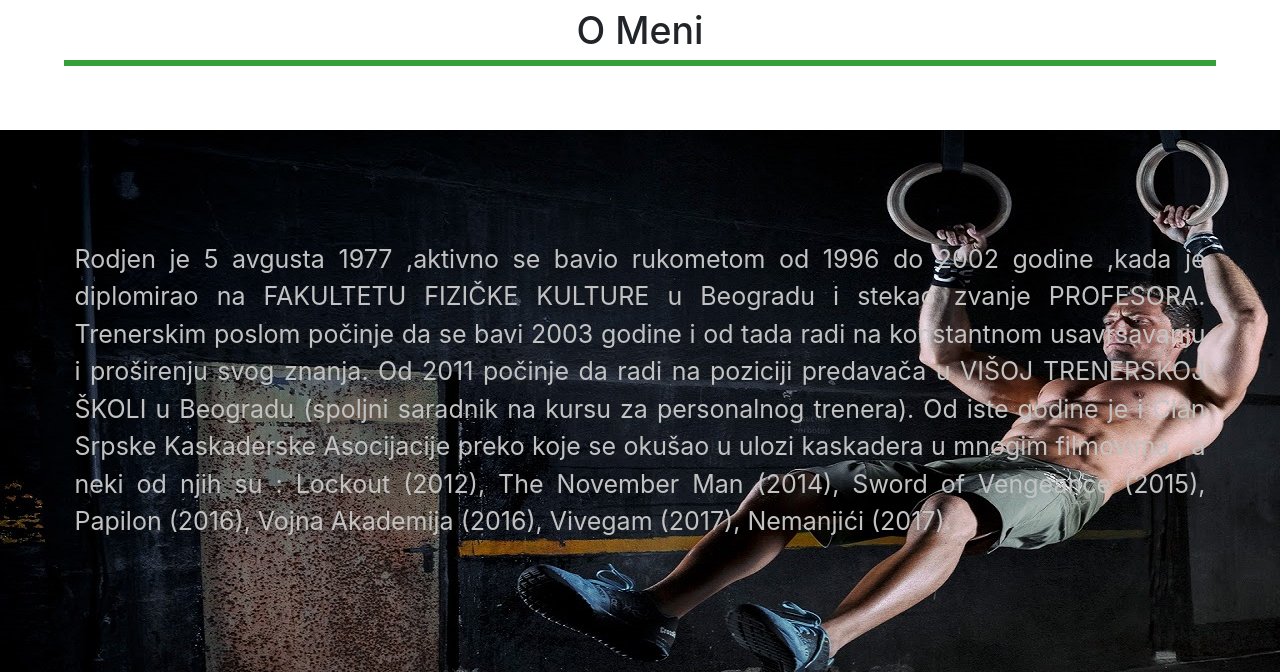
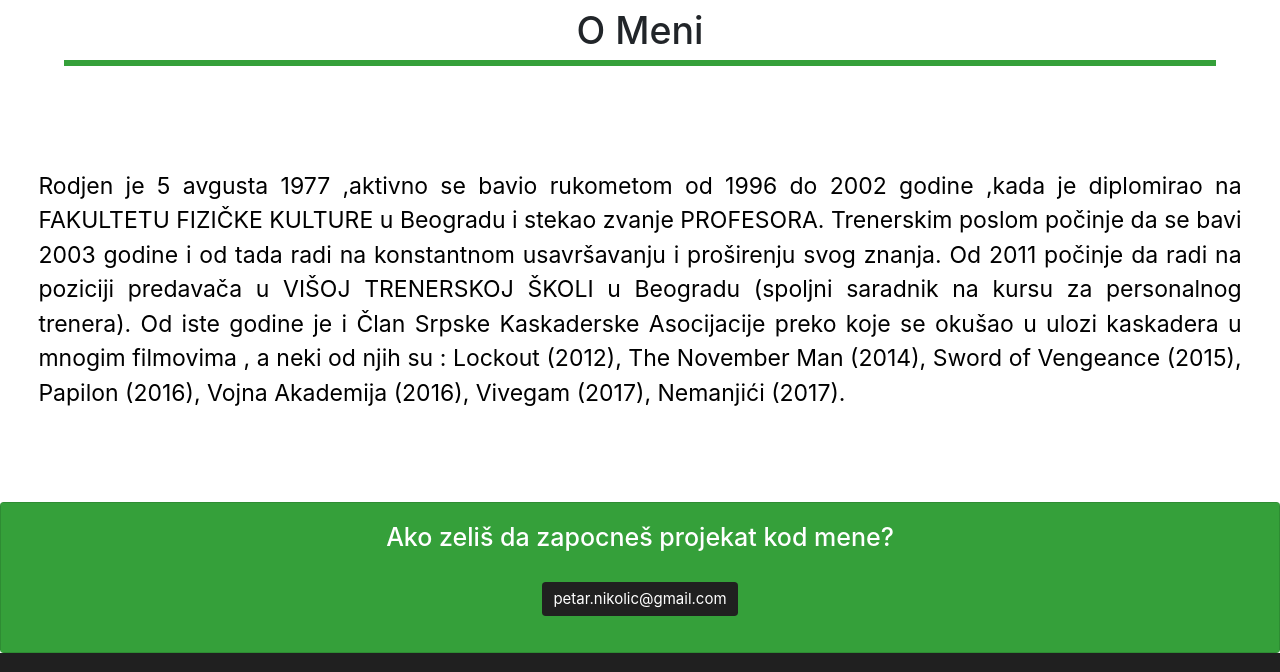
Before and after one commit to Mikicaa97/Serbian-Hero-Team, a plain HTML site: page petar.html in a window 1280 px wide. Shown: the part 1240-1912 px from the top of the page. Drawn offline with nearby package versions, Linux system fonts and the light colour scheme.

Commit message:
Add files via upload

```diff
--- a/css/style.scss
+++ b/css/style.scss
@@ -312,13 +312,9 @@ section{
 }
 
 .rezultati{
-    //width: 100%;
-    //margin: 0px auto;
     display: flex;
     justify-content: space-around;
     .rezlevo{
-        //margin-left: -20%;
-        margin-top: 3%;
         img{
             width: 500px;
             height: 300px;
@@ -525,6 +521,21 @@ body {
     margin-top: 3%;
 }
 //KRAJ SEARCH
+
+//O MENI LIKOVI
+.bomeni{
+    text-align: center;
+    .omenitext{
+        font-size: 23px;
+        padding: 3%;
+        p{
+            color: #000;
+            text-align: justify;
+        }
+    }
+}
+//KRAJ O MENI LIKOVA
+
 //RESPONSIVE
 @media (max-width:1300px){
     .bgslika{
--- a/petar.html
+++ b/petar.html
@@ -84,7 +84,7 @@
             <div class="reznaslov">
                 <h1>O meni</h1>
               </div>
-              <div class="omeni">
+              <div class="bomeni">
                 <div class="omenitext">
                   <p>Rodjen je 5 avgusta 1977 ,aktivno se bavio rukometom
 
```
Also changed, not shown: strahinja.html (+1 -1 lines), css/style.css, 1 other file.
